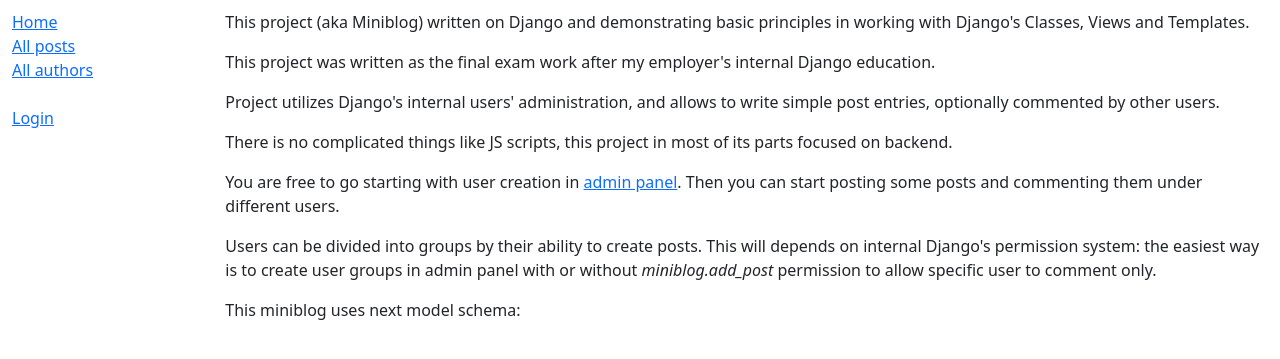
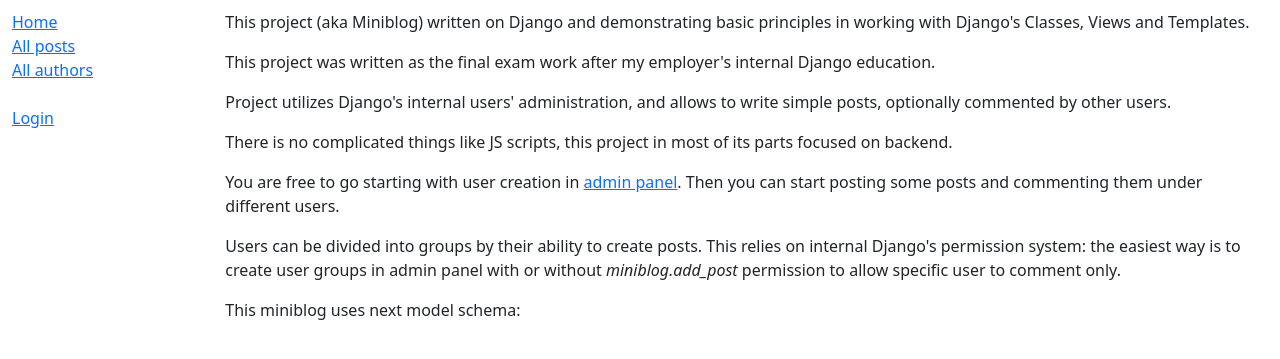
Before and after one commit to drovosekovanton/djangoProjectBlog, a Django app: page /miniblog/ in a window 1280 px wide. Shown: the top 359 px of the page. Run offline with Django 4.2, Linux system fonts and the light colour scheme; parts of the project's set-up code (start-up, migrations or seed data) failed here and were passed over; some libraries are stand-ins or nearby versions.

Commit message:
fixing typos remove non-writers from user list

```diff
--- a/djangoProjectBlog/urls.py
+++ b/djangoProjectBlog/urls.py
@@ -1,3 +1,4 @@
+# noinspection GrazieInspection
 """djangoProjectBlog URL Configuration
 
 The `urlpatterns` list routes URLs to views. For more information please see:
@@ -24,4 +25,3 @@
     # path('miniblog/', include('django.contrib.auth.urls')),
     path('miniblog/', include('miniblog.urls'), name='miniblog'),
 ]
-pass
--- a/miniblog/forms.py
+++ b/miniblog/forms.py
@@ -1,5 +1,5 @@
-from django import forms
-from .models import Post
+# from django import forms
+# from .models import Post
 
 
 # Forms as objects are not used in this project
--- a/miniblog/templates/miniblog/index.html
+++ b/miniblog/templates/miniblog/index.html
@@ -6,14 +6,14 @@
     <p>This project (aka Miniblog) written on Django
         and demonstrating basic principles in working with Django's Classes, Views and Templates.</p>
     <p>This project was written as the final exam work after my employer's internal Django education.</p>
-    <p>Project utilizes Django's internal users' administration, and allows to write simple post entries,
+    <p>Project utilizes Django's internal users' administration, and allows to write simple posts,
     optionally commented by other users.</p>
     <p>There is no complicated things like JS scripts, this project in most of its parts focused on backend.</p>
     <p></p>
     <p>You are free to go starting with user creation in <a href="{% url 'admin:index' %}auth/user/add">admin panel</a>.
         Then you can start posting some posts and commenting them under different users.</p>
     <p>Users can be divided into groups by their ability to create posts.
-        This will depends on internal Django's permission system:
+        This relies on internal Django's permission system:
         the easiest way is to create user groups in admin panel with or
         without <i>miniblog.add_post</i> permission to allow specific user to comment only.</p>
 
--- a/miniblog/templates/miniblog/post_all.html
+++ b/miniblog/templates/miniblog/post_all.html
@@ -4,7 +4,7 @@
 {% endblock %}
 {% block content %}
     <h1>All posts</h1>
-    <p/>
+    <p></p>
     <ul>
         {% for post in page_obj %}
             {# each post is a Post object #}
--- a/miniblog/templates/miniblog/post_create_form.html
+++ b/miniblog/templates/miniblog/post_create_form.html
@@ -5,7 +5,7 @@
 {% block content %}
     <form method="post" action="{% url 'create_post' %}">
     {% csrf_token %}
-        <p><h3>Create post</h3></p>
+        <h3>Create post</h3>
         {{ form.as_p }}
         <input type="submit" value="Save">
     </form>
--- a/miniblog/templates/miniblog/post_detail.html
+++ b/miniblog/templates/miniblog/post_detail.html
@@ -10,7 +10,7 @@
     <p><strong>Description:</strong></p>
     <p>{{ object.post_text }}</p>
     <p></p>
-    <span class="comment"><p><strong>Comments:</strong></p>
+    <span class="comment"><strong>Comments:</strong>
     <ul>
         {% for comment in comments %}
             <li>
--- a/miniblog/views.py
+++ b/miniblog/views.py
@@ -1,29 +1,35 @@
-from django.shortcuts import render
 from django.urls import reverse
 from django.views.generic import TemplateView, CreateView, ListView, DetailView
 from django.contrib.auth.mixins import LoginRequiredMixin, PermissionRequiredMixin
-from .models import Post, BlogUser, Comment
+from .models import Post, Comment
 from django.contrib.auth.models import User
 from django.utils import timezone
 
 
 class IndexView(TemplateView):
     """
-    Display page with project description
+    Displays page with project description
     """
     template_name = 'miniblog/index.html'
 
 
 class AllBloggersView(ListView):
+    """
+    Displays all users ever posted
+    """
     model = User
     paginate_by = 5
     template_name = 'miniblog/bloggers_all.html'
     ordering = ['username']
 
+    def get_queryset(self):
+        # bad query, need to rewrite
+        return User.objects.filter(post__isnull=False).distinct()
+
 
 class BloggerView(ListView):
     """
-    Display single blogger detail with paginated list of his post
+    Displays single blogger detail with paginated list of his post
     """
     model = Post
     template_name = 'miniblog/blogger_detail.html'
@@ -37,7 +43,7 @@
 
     def get_context_data(self, *, object_list=None, **kwargs):
         """
-        Add to context blogger object (User)
+        Adds to context blogger object (User)
         """
         context = super(BloggerView, self).get_context_data(**kwargs)
         context['blogger'] = User.objects.get(pk=self.kwargs['pk'])
@@ -56,7 +62,7 @@
 
 class PostCreateView(LoginRequiredMixin, PermissionRequiredMixin, CreateView):
     """
-    Display form to add new post record
+    Displays form to add new post record
     """
     model = Post
     fields = ['post_title', 'post_text']
@@ -67,7 +73,7 @@
 
     def form_valid(self, form):
         """
-        Inserting non-editable fields like user and date
+        Inserts non-editable fields like user and date
         """
         form.instance.user = self.request.user
         form.instance.date_published = timezone.now()
@@ -82,7 +88,7 @@
 
 class CommentCreateView(LoginRequiredMixin, PermissionRequiredMixin, CreateView):
     """
-    Display a form to add a comment to the specific post
+    Displays a form to add a comment to the specific post
     """
     model = Comment
     fields = ['comment_text']
@@ -92,7 +98,7 @@
 
     def get_context_data(self, **kwargs):
         """
-        Adding related post to context
+        Adds related post to context
         """
         context = super(CommentCreateView, self).get_context_data(**kwargs)
         context['related_post'] = self.kwargs['pk']
@@ -100,7 +106,7 @@
 
     def form_valid(self, form):
         """
-        Inserting non-editable fields like user and date
+        Inserts non-editable fields like user and date
         """
         form.instance.user = self.request.user
         form.instance.date_published = timezone.now()
@@ -123,7 +129,7 @@
 
     def get_context_data(self, **kwargs):
         """
-        Adding to context related comments sorted by their date in reverse order
+        Adds to context related comments sorted by their date in reverse order
         """
         context = super(PostDetailView, self).get_context_data(**kwargs)
         context['comments'] = Comment.objects.filter(post_id=self.object.id).order_by('date_published')
```
Also changed, not shown: miniblog/signals.py (+4 -4 lines), README.md.
